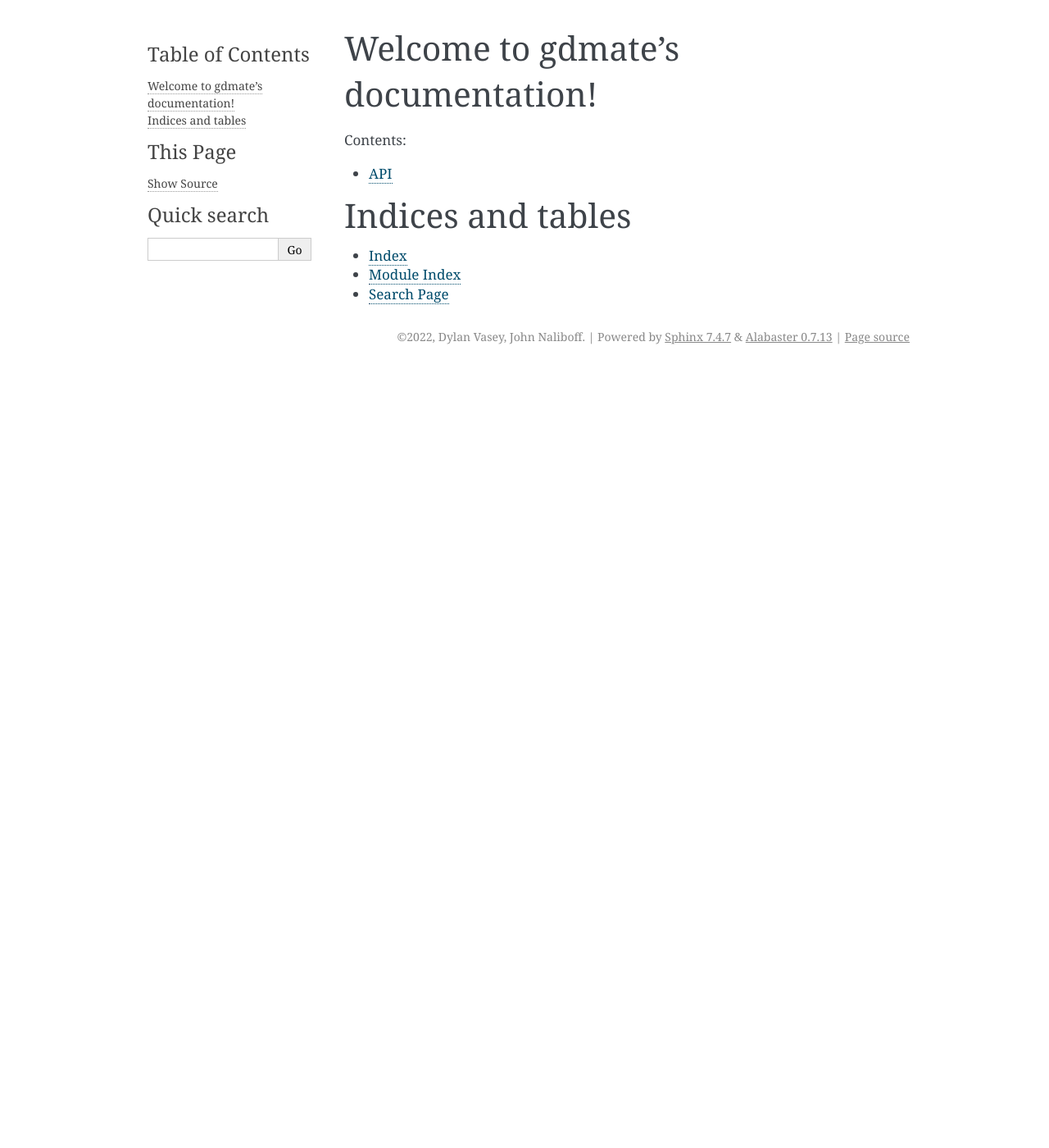
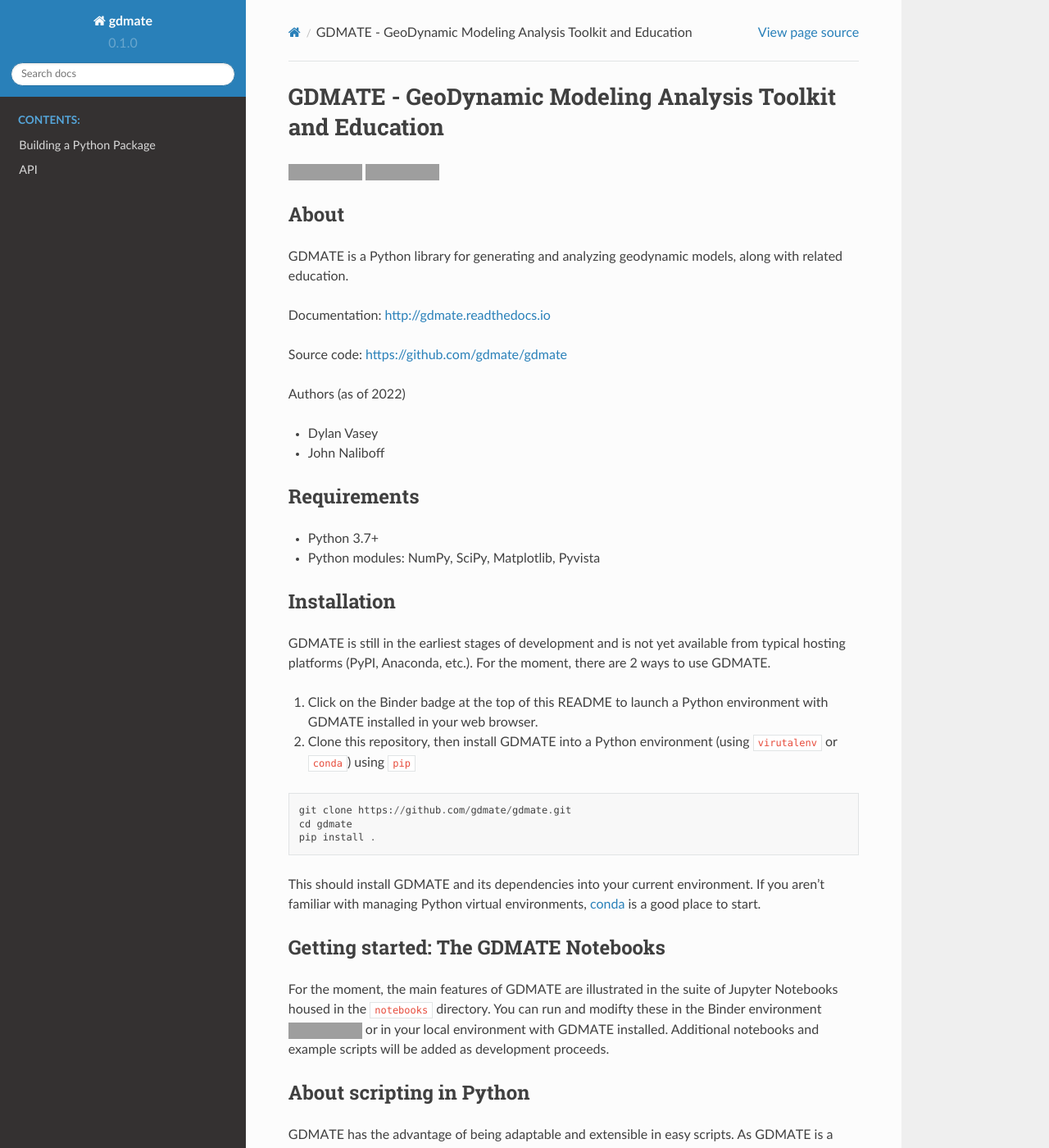
Before and after one commit to ptrscll/gdmate, a Sphinx documentation site: the page built from docs/index.rst, in a window 1280 px wide and 1400 px high. Shown: the whole window at 82% size. Built offline with Sphinx 7.4.7 and the Read the Docs theme 2.0.0, drawn with Linux system fonts in a browser that asks for light colours; pages that are not in the unit, such as notebooks, are missing from menus; the version number is read from the project's files by our own code; some of the changed lines change nothing that is shown; some of the changed text lies outside the part shown; grey boxes are pictures that could not be loaded.

Commit message:
Updated Sphinx documentation with README and packaging guide
Started Python packaging guide

Updated README for current development status

Fixed links in README

Attempted to fix the README links again

Fixed typo

Co-authored-by: naliboff <john.naliboff@gmail.com>

````diff
--- a/README.md
+++ b/README.md
@@ -4,15 +4,11 @@
 
 ## About
 
-GDMATE is a Python library for generating or analyzing geodynamic models, and fundamental related education.
+GDMATE is a Python library for generating and analyzing geodynamic models, along with related education.
 
-Homepage:
+Documentation: [http://gdmate.readthedocs.io](http://gdmate.readthedocs.io)
 
-Documentation:
-
-Source code: https://github.com/gdmate/gdmate
-
-Forums:
+Source code: [https://github.com/gdmate/gdmate](https://github.com/gdmate/gdmate)
 
 Authors (as of 2022)
 * Dylan Vasey
@@ -24,80 +20,24 @@ Authors (as of 2022)
 * Python modules:
   NumPy, SciPy, Matplotlib, Pyvista
 
-## Optional, needed for some functionality
+## Installation
 
-## Installation
-Installation of GDMATE is mostly platform independent.
-As long as you know how to use a terminal, the process should be straightforward.
-The following instructions should help, but let us know if you have any problems.
+GDMATE is still in the earliest stages of development and is not yet available from typical hosting platforms (PyPI, Anaconda, etc.). For the moment, there are 2 ways to use GDMATE.
 
-### Environment management
-We strongly recommend using a python environment manager like conda or pyenv to install
-gdmate and its dependencies. This is especially the case for installations on modern Mac systems.
+1. Click on the Binder badge at the top of this README to launch a Python environment with GDMATE installed in your web browser.
 
-For pyenv, we suggest you select the most recent version of python supported by GDMATE, install all of the dependencies into that environment and set the GDMATE root directory to use that environment automatically.
+2. Clone this repository, then install GDMATE into a Python environment (using `virutalenv` or `conda`) using `pip`
 
-For conda, we suggest making a new environment for the gdmate installation, install the most recent version of python supported by GDMATE into that environment, and install all of the dependencies into that environment. Remember to activate the environment before installing new dependencies or using GDMATE.
+```
+git clone https://github.com/gdmate/gdmate.git
+cd gdmate
+pip install .
+```
+This should install GDMATE and its dependencies into your current environment. If you aren't familiar with managing Python virtual environments, [conda](https://docs.conda.io/projects/conda/en/latest/user-guide/getting-started.html#managing-envs) is a good place to start.
 
-### Dependencies
-First, make sure you have a sufficiently recent version of python installed on your machine (see above for the latest requirements).  To check your version of python, type the following in a terminal:
-    python --version
-If your version is not recent enough, visit https://www.python.org/ to find out how to install a newer version.
+## Getting started: The GDMATE Notebooks
 
-Once you have checked your version of python, you should make sure you have installed the python module pip. We will use this module to install GDMATE. If you don't have it already, you can install it by opening a terminal window and typing:
-
-    python -m ensurepip --upgrade
-
-Mac users will also need to install Xcode, which can be found in the MacStore.
-
-### Stable version
-If you are only interested in using GDMATE (rather than developing the software), and you aren't interested in any of the latest changes, you can install the stable version with pip by typing the following into a terminal window:
-
-    python -m pip install gdmate
-
-Installation through conda works in a similar manner:
-
-    conda install gdmate
-
-
-This method of installation does not give you easy access to all the examples, or the test suite. These can be found in the latest release package which can be downloaded from https://github.com/gdmate/gdmate/releases.
-
-### Development version
-If you want to install the development version of GDMATE (with all the latest features), you will first need to download the source code. The best way to do this is by using git (a version control system). To install git, follow the instructions at https://git-scm.com/downloads.
-
-Then, using a terminal, navigate to the directory into which you want to clone the GDMATE repository, and type
-
-    git clone https://github.com/gdmate/gdmate.git
-
-Once the repository is cloned, navigate to the top-level directory by typing `cd gdmate` in the terminal, and then install GDMATE, either in static mode: `python -m pip install .` or in development mode (if you want to develop or modify the code): `python -m pip install -e .`.
-
-### Checking that the installation worked
-
-To check that the installation has worked, you can run the test suite (`./test.sh`).
-
-A more basic check that GDMATE is installed is to navigate to the GDMATE examples directory and type:
-
-    python example_beginner.py
-
-If figures show up, GDMATE has been installed.
-
-## Getting started: The GDMATE Tutorial
-
-An introduction to the tools available in GDMATE can be found in the GDMATE
-Tutorial. These are ipython notebooks that can be run from inside jupyterlab.
-
-If you want to run these notebooks without installing GDMATE, you can access
-them on binder.org via the links below.
-
-## More detail: The Examples Suite
-
-The GDMATE tutorials provide a basic but incomplete understanding of what
-the module can do. To supplement the tutorials, GDMATE includes a
-large suite of examples that provide more in-depth coverage of the
-potential uses of the module.
-
-For an up-to-date summary of all the examples, including the generated figures,
-the user is referred to the GDMATE manual (http://gdmate.readthedocs.io).
+For the moment, the main features of GDMATE are illustrated in the suite of Jupyter Notebooks housed in the `notebooks` directory. You can run and modifty these in the Binder environment [![Binder](https://mybinder.org/badge_logo.svg)](https://mybinder.org/v2/gh/gdmate/gdmate/HEAD) or in your local environment with GDMATE installed. Additional notebooks and example scripts will be added as development proceeds.
 
 ## About scripting in Python
 
--- a/docs/api.rst
+++ b/docs/api.rst
@@ -5,4 +5,4 @@ API
     :toctree: generated
 
     gdmate.helloworld
-    gdmate.visualization
+    gdmate.pyvista_vis
--- a/docs/conf.py
+++ b/docs/conf.py
@@ -41,6 +41,7 @@ extensions = [
     "nbsphinx",
     "sphinx.ext.autodoc",
     "sphinx.ext.autosummary",
+    "myst_parser"
 ]
 
 # Add any paths that contain templates here, relative to this directory.
@@ -57,7 +58,7 @@ exclude_patterns = ['_build', 'Thumbs.db', '.DS_Store']
 # The theme to use for HTML and HTML Help pages.  See the documentation for
 # a list of builtin themes.
 #
-html_theme = 'alabaster'
+html_theme = 'sphinx_rtd_theme'
 
 # Add any paths that contain custom static files (such as style sheets) here,
 # relative to this directory. They are copied after the builtin static files,
--- /dev/null
+++ b/docs/guides/python_package.md
@@ -0,0 +1,57 @@
+# Building a Python Package #
+
+As with all things Python, there are many ways to create a Python package. There are guides to many of the individual tools and steps on the Internet, but it can be difficult to find a clear path from zero to package, so we will attempt to document how GDMATE was created here.
+
+This guide assumes basic familiarity with Python and installing packages.
+
+## Basic directory structure ##
+
+The root directory conatins the usual basic repository files (`README.md`, `license.txt`, `.gitignore`), as well as the `setup.py` file for the package and some addiitonal setup files described below. The actual source code for the installable package resides in the `gdmate` directory, which has the same name as the repository so that the package will also be named `gdmate`. Additional directories contain material that isn't part of the installable source code, including documentation (`docs`), Jupyter Notebooks (`notebooks`), and tests (`tests`), which are each discussed below.
+
+Within the `gdmate` directory, the source code is contained within _modules_, which are individual `.py` files that each contain callable _functions_. These modules are organized into _packages_, which are directories containing multiple modules and an `__init__.py` file, which indicates that the modules should be treated together as a package. The principal package is `gdmate`, and each of the subdirectories (e.g. `analysis_modules`, `io`, etc.) are considered a _subpackage_ of gdmate. Each package/subpackage needs to be installed during package setup, and the package/subpackage structure is an important consideration for importing and namespaces wihen using the package.
+
+More about Python modules available [here](https://docs.python.org/3/tutorial/modules.html), and more about packaging [here](https://packaging.python.org/en/latest/tutorials/packaging-projects/).
+
+## Setup file for pip installation ##
+
+At its core, Python package installation is usually handled using pip (even in conda environments). When the command `pip install` is executed, pip will look for a setup file, with one of the standard options being a `setup.py` file that is configured using the setuptools package. A sample file from the Python Packaging Authority is available [here](https://github.com/pypa/sampleproject/blob/main/setup.py).
+
+Fundamentally, this file contains key metadata (authors, version, etc.), information about the location of source code, and information about dependencies. In GDMATE, the following lines are key for setting up the package:
+
+```
+    packages=["gdmate","gdmate.visualization","gdmate.analysis_modules",
+        "gdmate.io","gdmate.education","gdmate.material_models"],
+    python_requires=">=3.7, <4",
+    install_requires=["numpy","scipy","matplotlib","pyvista"],
+```
+
+The `packages` variable specifies where to find the source code and includes both the main package in the main directory and subpackages within subdirectories.
+
+The `python_requires` variable specifies the supported version of Python. In this case, we are trying to maintain compatibility with all version of Python 3 from 3.7 on, which is reflected in our testing workflow discussed below.
+
+The `install_requires` variable lists the dependencies for the package. Note that in many cases we can use the dependencies specified here in place of a `requirements.txt` file.
+
+With this file in place, running `pip install .` in the root directory will install GDMATE in the current Python environment, because pip will search that directory and use the information in `setup.py` to install the package.
+
+## Imports and Namespaces ##
+If all `__init__.py` files are blank, each subpackage within the Python package can be imported directly (e.g., `import gdmate.analysis_modules`). However, if only the root package is imported (i.e., `import gdmate`), the modules within subpackages will not be accessible. Adding import statements to the base `__init__.py` file defines the namespaces for subpackages, modules, and or functions in relation to the base package. For example, the `__init__.py` file for GDMATE contains the line:
+
+```
+from gdmate.visualization import pyvista_vis
+```
+
+As a result, when a user's script runs `import gdmate`, the `pyvista_vis` module can be accessed simply as `gdmate.pyvista_vis`. Note that this particular formulation removes the subpackage `visualization` from the namespace; `gdmate.visualization.pyvista_vis` will fail unless the import statement is `import gdmate.visualization`. Python namespaces are notoriously confusing.
+
+
+## Testing ##
+Setting up automated tests is essential for debugging non-functional code and ensuring compatibility with multiple versions of Python. We have a relatively simple testing workflow implemented using `pytest` and automated using GitHub Actions.
+
+### Pytest ###
+Designing tests for use with Pytest is fairly straightforward. Pytest will search a repository for directories, modules, and functions with the word "test," making it simple to run all tests just with the command `pytest`. To design a test for use with Pytest, you simply have to make functions with `assert` statements that Pytest can attempt to evaluate as true. A simple example is shown [here](https://docs.pytest.org/en/7.1.x/). In GDMATE, the tests are housed within a `tests` directory separate from the source code, and the tests can be run locally by installing Pytest in an environment with GDMATE and executing `pytest`.
+
+We extend our testing to include whether all code in Jupyter Notebooks will also execute successfully, which is very easy to implement with the nbmake plugin for Pytest. Once nbmake is installed in the environment, all that is required to include Jupyter Notebooks is to run `pytest --nbmake`. The Jupyter Notebooks for GDMATE are all housed in the `notebooks` directory outside of the source code.
+
+Although tests can be run locally, we automatically run tests using multiple versions of Python a GitHub Actions workflow. This workflow is contained within `.github/workflows/python-test.yml` and contains instructions to set up a virtual environment for versions 3.7, 3.8, 3.9, and 3.10 of Python, install GDMATE along with its dependencies, and Pytest, and then run Pytest. These tests are run every time there is a commit or pull request on the `main` branch of the GDMATE repository to ensure that new additions do not break the package.
+
+## Sphinx Documentation ##
+Documentation is generated using Sphinx and hosted online using Read the Docs. The necessary files are housed in a `docs` directory separate from the source code. As described [here](https://www.sphinx-doc.org/en/master/tutorial/getting-started.html), the essential files needed for Sphinx can be generated using `sphinx-quickstart` once Sphinx is installed in an environment. The most important of these is `conf.py`, which contains the information needed to build the documentation, including setting the package directory, choosing the theme, and specifying any extensions needed. We make use of the `autosummary` and `autodoc` extensions included within Sphinx to autodocument the package API, as well as `nbsphinx` for rendering Jupyter Notebooks and `myst-parser` for rendering Markdown files.
--- a/docs/index.rst
+++ b/docs/index.rst
@@ -3,16 +3,17 @@
    You can adapt this file completely to your liking, but it should at least
    contain the root `toctree` directive.
 
-Welcome to gdmate's documentation!
-==================================
+.. include:: ../README.md
+   :parser: myst_parser.sphinx_
 
 .. toctree::
    :maxdepth: 2
    :caption: Contents:
 
-   api
+   guides/python_package
    notebooks/helloworld
    notebooks/visualization
+   api
 
 
 
--- a/docs/requirements.txt
+++ b/docs/requirements.txt
@@ -1,6 +1,9 @@
 sphinx>=1.4
+docutils
 ipykernel
 nbsphinx
+myst-parser
+sphinx_rtd_theme
 numpy
 matplotlib
 scipy
````
